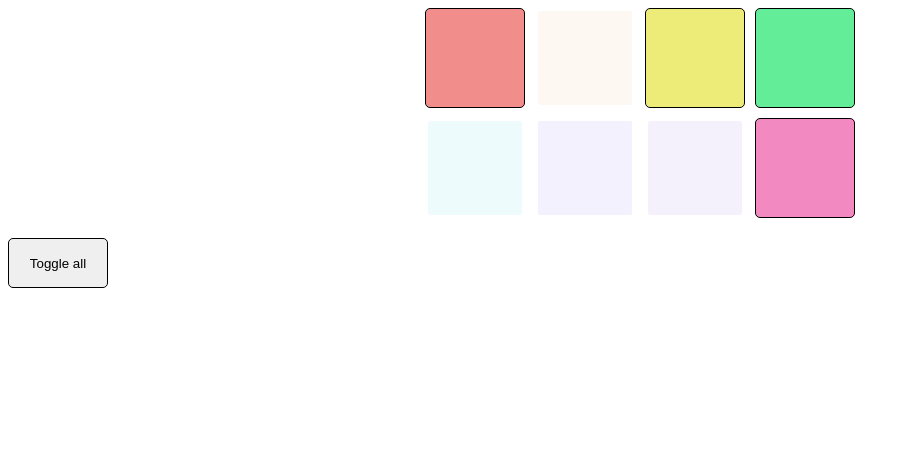
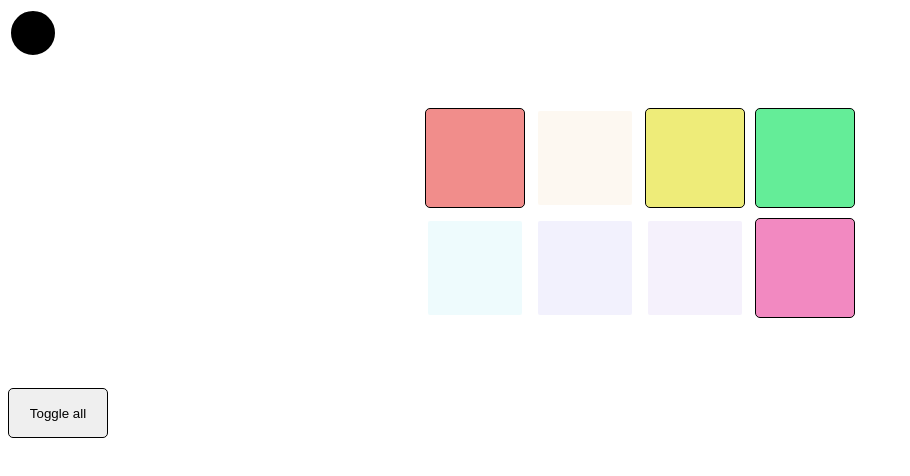
Before and after one commit to Petrasoderstrom1612/Music-pads, a React (Vite) app: page / in a window 1280 px wide. Shown: the top 476 px of the page, without its empty margins (0-910 px from the left). Built offline with nearby package versions, Linux system fonts and the light colour scheme.

Commit message:
toggle button

```diff
--- a/src/components/App.jsx
+++ b/src/components/App.jsx
@@ -4,6 +4,7 @@ import Button from './Button'
 
 function App() {
   console.log(pads)
+  const [dark, setDark] = React.useState(false)
   const [buttons, setButtons] = React.useState(pads)
    // variable name                         //real value
 
@@ -25,9 +26,17 @@ function App() {
 
   const allButtons = buttons.map(oneButton => <Button key={oneButton.id} id={oneButton.id} on={oneButton.on} color={oneButton.color} switcher={switcher} />) //key stays in parent as it is not a prop
 
+  const darkModer = () => {
+    console.log("hi")
+    setDark(prevDark => !prevDark)
+  }
+
   return (
     <>
-      <main>
+      <div className="toggle-container">
+        <button className="toggle-button" onClick={darkModer} style={{backgroundColor : dark ? "#999999" : undefined}}></button>
+      </div>
+      <main className={dark ? "dark" : ""}>
         <div className="pad-container">
             {allButtons}
         </div>
--- a/src/index.css
+++ b/src/index.css
@@ -1,10 +1,7 @@
 * {
-    box-sizing: border-box;
+  box-sizing: border-box;
 }
 
-/* body {
-   background-color: #1C1917;
-} */
 
 main {
     display: flex;
@@ -17,6 +14,15 @@ main {
     grid-template-columns: repeat(4, 100px);
     grid-template-rows: repeat(2, 100px);
     gap: 10px;
+    padding: 50px;;
+}
+
+.toggle-button{
+    height: 50px;
+    width: 50px;
+    background: black;
+    opacity: 1;
+    border-radius: 50%;
 }
 
 button {
@@ -27,6 +33,12 @@ button {
     cursor: pointer;
     opacity: 0.1;
 
+}
+
+.dark{
+  background-color: #121212;
+  color: #ffffff;
+  transition: all 0.3s ease;
 }
 
 .alltoglerer{
--- a/src/main.jsx
+++ b/src/main.jsx
@@ -5,6 +5,6 @@ import App from './components/App.jsx'
 
 createRoot(document.getElementById('root')).render(
   <StrictMode>
-    <App />
+    <App/>
   </StrictMode>,
 )
```
